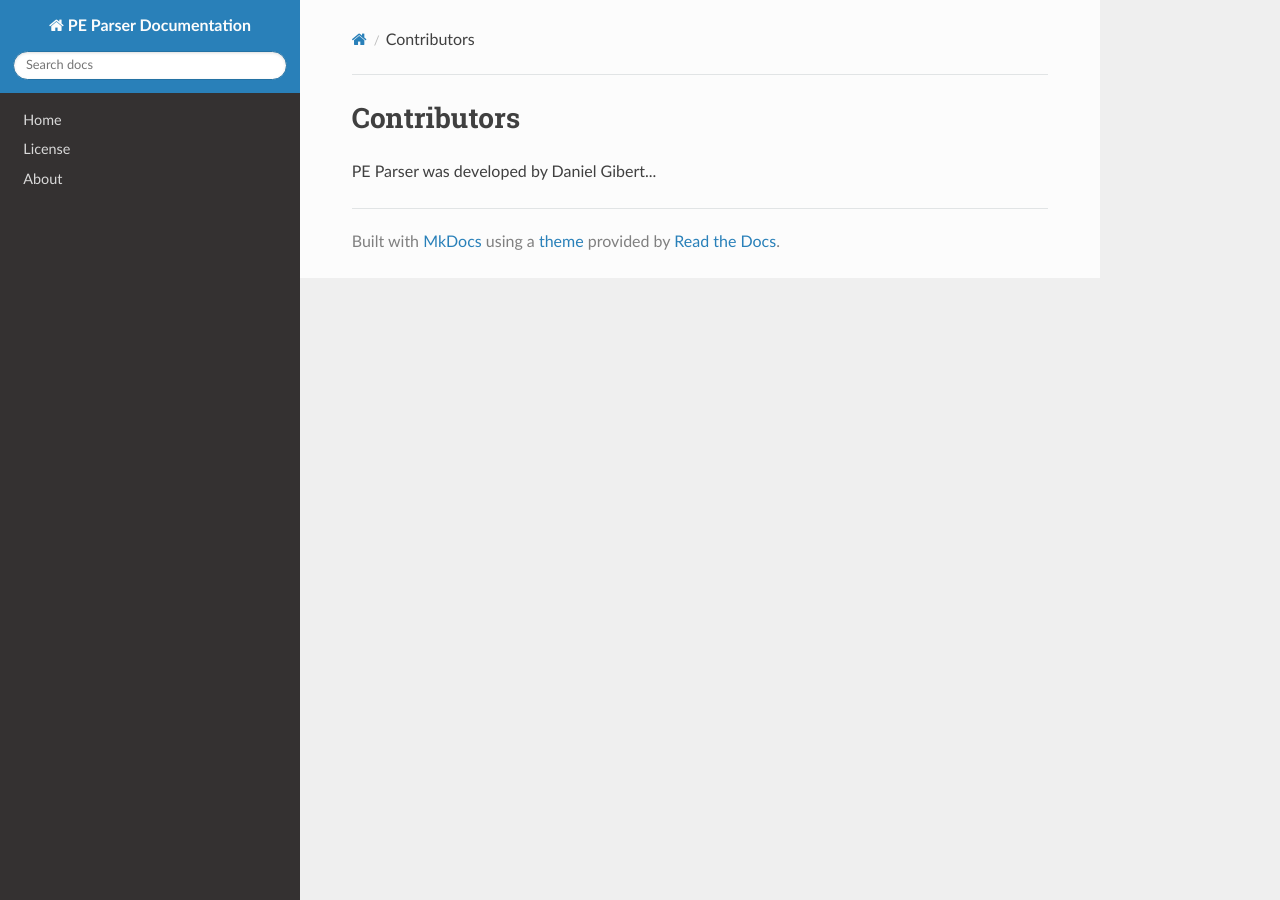
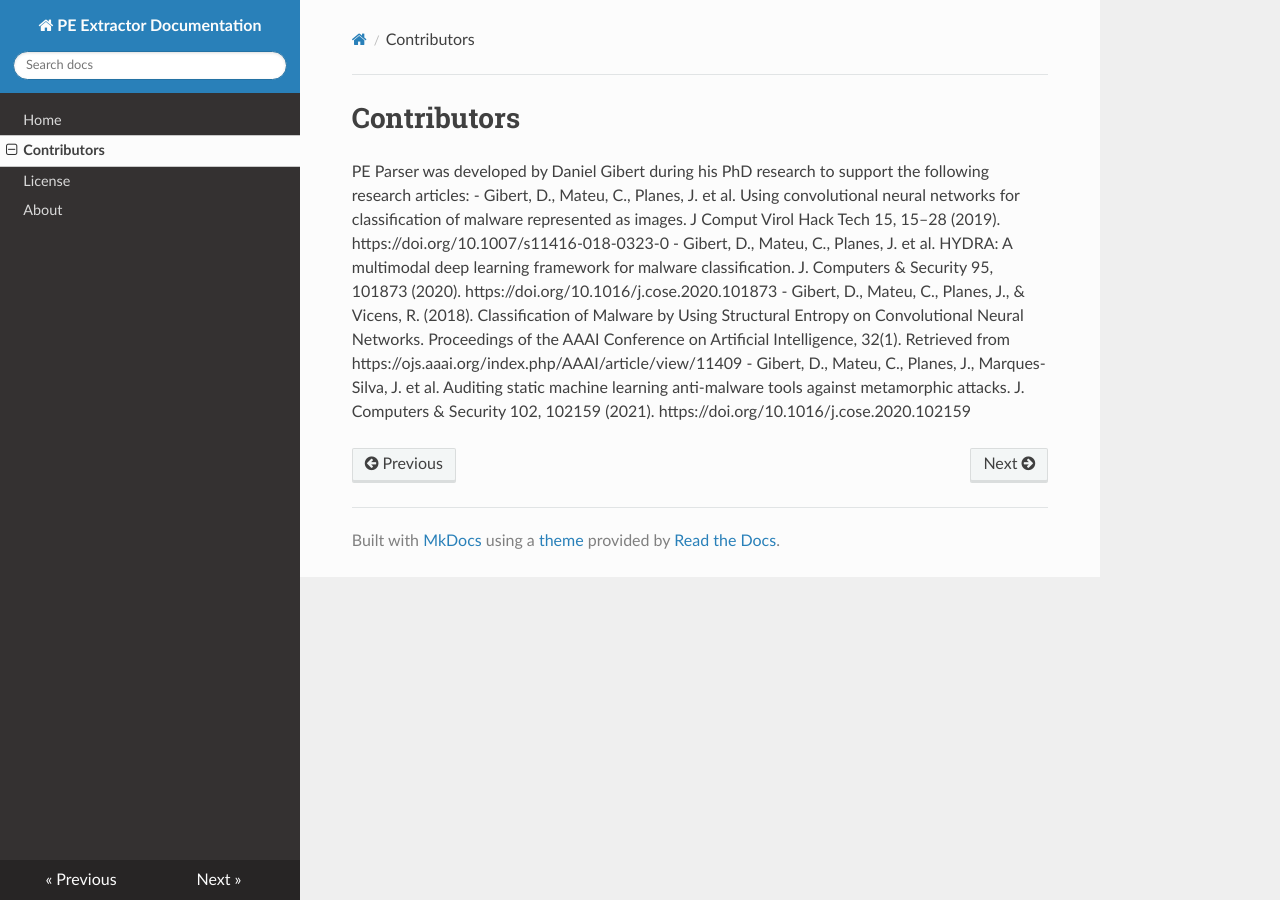
Before and after one commit to danielgibert/pe_parser, an MkDocs documentation site: the page built from docs/contributors.md, in a window 1280 px wide. Built offline with MkDocs 1.6.1, drawn with Linux system fonts in a browser that asks for light colours; nearby versions of some CDN libraries.

```diff
--- a/docs/contributors.md
+++ b/docs/contributors.md
@@ -1,3 +1,7 @@
 # Contributors
 
-PE Parser was developed by Daniel Gibert...
+PE Parser was developed by Daniel Gibert during his PhD research to support the following research articles:
+- Gibert, D., Mateu, C., Planes, J. et al. Using convolutional neural networks for classification of malware represented as images. J Comput Virol Hack Tech 15, 15–28 (2019). https://doi.org/10.1007/s11416-018-0323-0
+- Gibert, D., Mateu, C., Planes, J. et al. HYDRA: A multimodal deep learning framework for malware classification. J. Computers & Security 95, 101873 (2020).  https://doi.org/10.1016/j.cose.2020.101873
+- Gibert, D., Mateu, C., Planes, J., & Vicens, R. (2018). Classification of Malware by Using Structural Entropy on Convolutional Neural Networks. Proceedings of the AAAI Conference on Artificial Intelligence, 32(1). Retrieved from https://ojs.aaai.org/index.php/AAAI/article/view/11409
+- Gibert, D., Mateu, C., Planes, J., Marques-Silva, J. et al. Auditing static machine learning anti-malware tools against metamorphic attacks. J. Computers & Security 102, 102159 (2021).  https://doi.org/10.1016/j.cose.2020.102159
--- a/mkdocs.yml
+++ b/mkdocs.yml
@@ -1,6 +1,7 @@
-site_name: PE Parser Documentation
+site_name: PE Extractor Documentation
 nav:
   - Home: index.md
+  - Contributors: contributors.md
   - License: license.md
   - About: about.md
 theme: readthedocs
```
Also changed, not shown: docs/about.md (+1 -3 lines), docs/index.md (+5 -1 lines).
